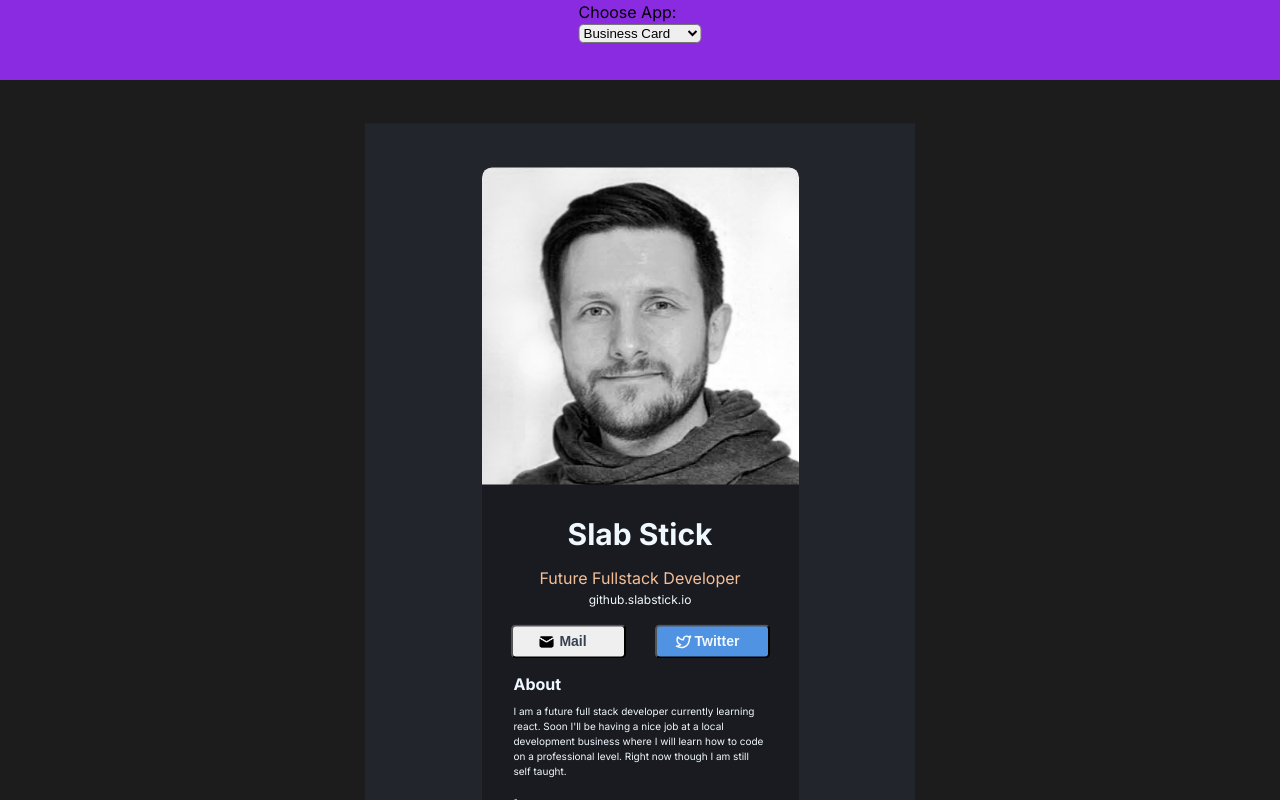
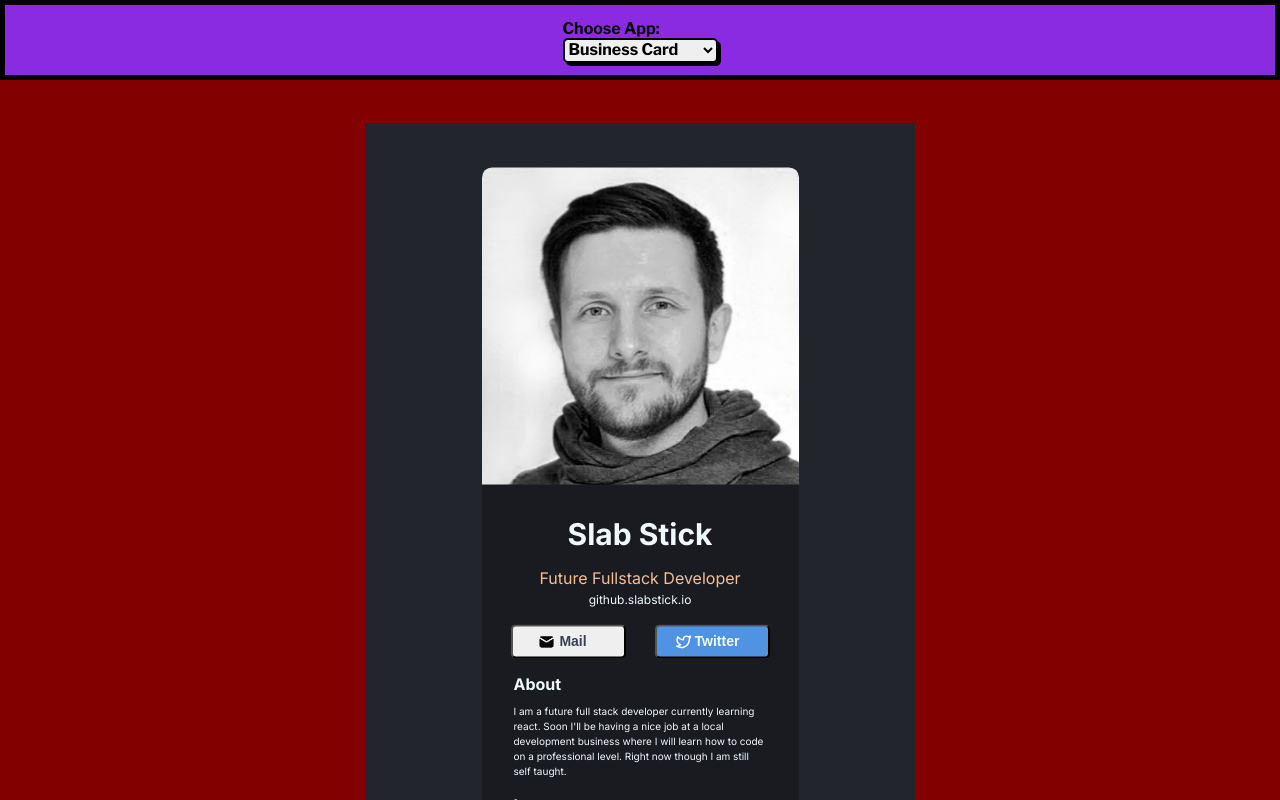
Before and after one commit to Slabstick/reactlearning, a React (Create React App) app: page / in a window 1280 px wide. Shown: the top 800 px of the page. Built offline with nearby package versions, Linux system fonts and the light colour scheme; a web font is replaced by a local one.

Commit message:
change overall style

```diff
--- a/src/Header.js
+++ b/src/Header.js
@@ -5,7 +5,7 @@ function Header(props) {
 	return (
 		<div className='main-header'>
 			<form className='app-picker'>
-				<label htmlFor='app'>Choose App:</label> <br/>
+				<label htmlFor='app' className='picker-label'>Choose App:</label> <br/>
 				<select
 				id='app'
 				onChange={props.handleChange}
--- a/src/index.css
+++ b/src/index.css
@@ -1,3 +1,9 @@
+*,
+*::before,
+*::after {
+	box-sizing: border-box;
+}
+
 body {
   margin: 0;
 		font-family: 'Inter', sans-serif;
@@ -7,7 +13,7 @@ body {
   left: 50%;
   top: 2%;
   transform: translate(-50%, -0%);
-  background-color: #1C1C1C;
+  background-color: #830000;
   /* color: white; */
 
 }
@@ -21,13 +27,17 @@ code {
 	height: 5rem;
 	background-color: blueviolet;
 	width: 100%;
+	border: 5px solid black;
+	display: flex;
+	align-items: center;
+	justify-content: center;
 }
 
-.app-picker {
-	position: absolute;
-	left: 50%;
-	top: 2%;
-	transform: translate(-50%, -0%);
+.picker-label {
+	font-family: Libre Franklin, 'Arial Narrow', Arial, sans-serif;
+	font-size: 16px;
+	font-weight: 900;
+	text-align: center;
 }
 
 .mainapp {
@@ -39,4 +49,17 @@ code {
 
 .main-select {
 	border-radius: 5px;
+	border: 2px solid black;
+	box-shadow: 3px 3px black;
+	font-family: Libre Franklin, 'Arial Narrow', Arial, sans-serif;
+	font-size: 16px;
+	font-weight: 900;
+	cursor: pointer;
 }
+
+.main-select option {
+	font-family: Libre Franklin, 'Arial Narrow', Arial, sans-serif;
+	font-size: 16px;
+	font-weight: 900;
+	box-shadow: 4px 4px black;
+}
--- a/src/tenzies/App.css
+++ b/src/tenzies/App.css
@@ -24,12 +24,19 @@
 
 .tg-header {
 	position: fixed;
-	top: 27px;
+	top: 31px;
 	border-radius: 10px 10px 0 0;
 	background-color: #ffe600;
-	height: 30px;
-	width: 320px;
-	border: 3px solid black
+	height: 40px;
+	width: 316px;
+	border: 3px solid black;
+	display: flex;
+	justify-content: center;
+	align-items: center;
+}
+
+.tg-header h1{
+	padding: 0;
 }
 
 .tg-game {
@@ -46,6 +53,7 @@
 	margin: 0;
 	font-family: Libre Franklin, sans-serif;
 	letter-spacing: -1px;
+	text-decoration: underline;
 }
 
 .tg-rules {
```
